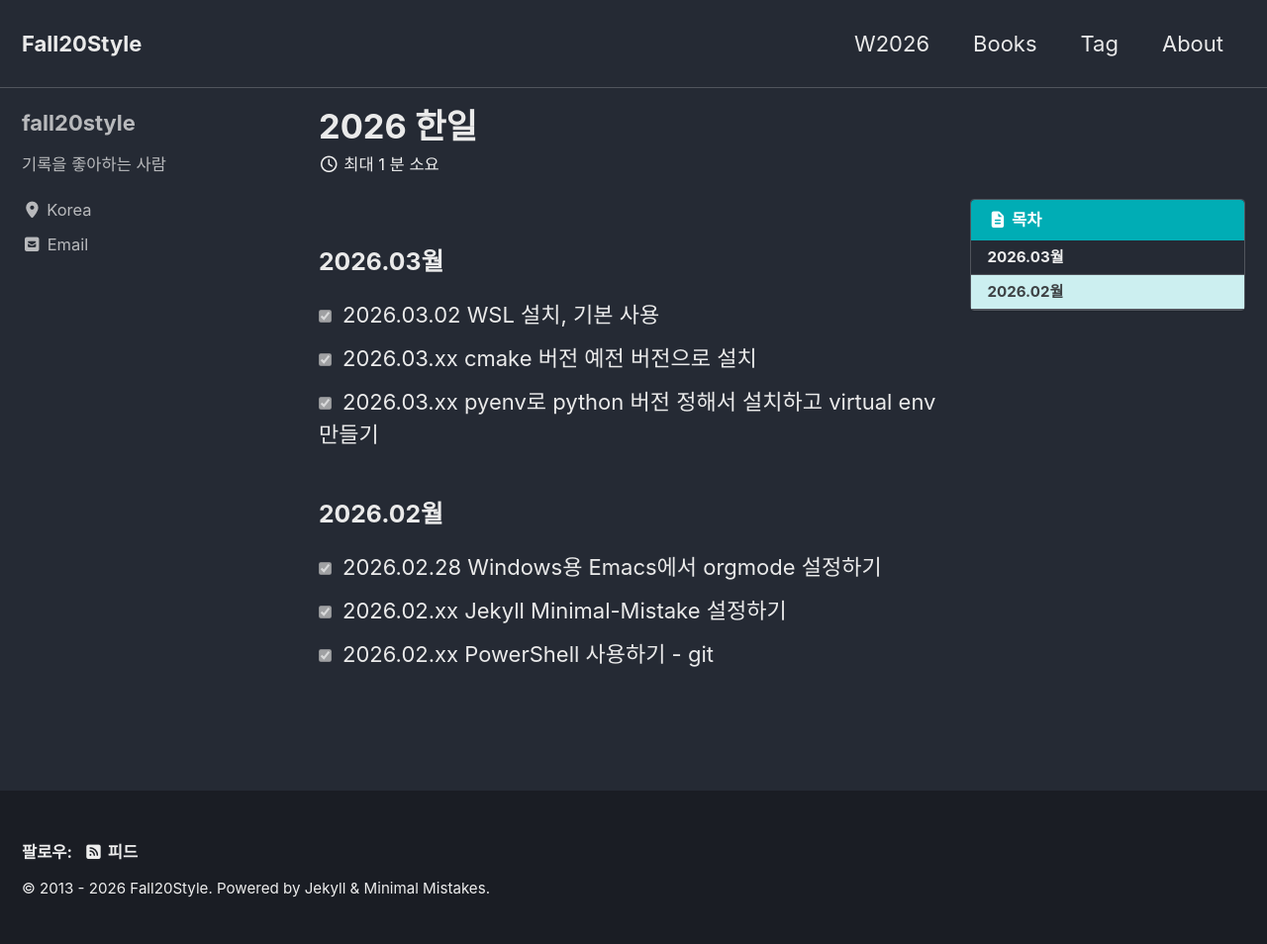
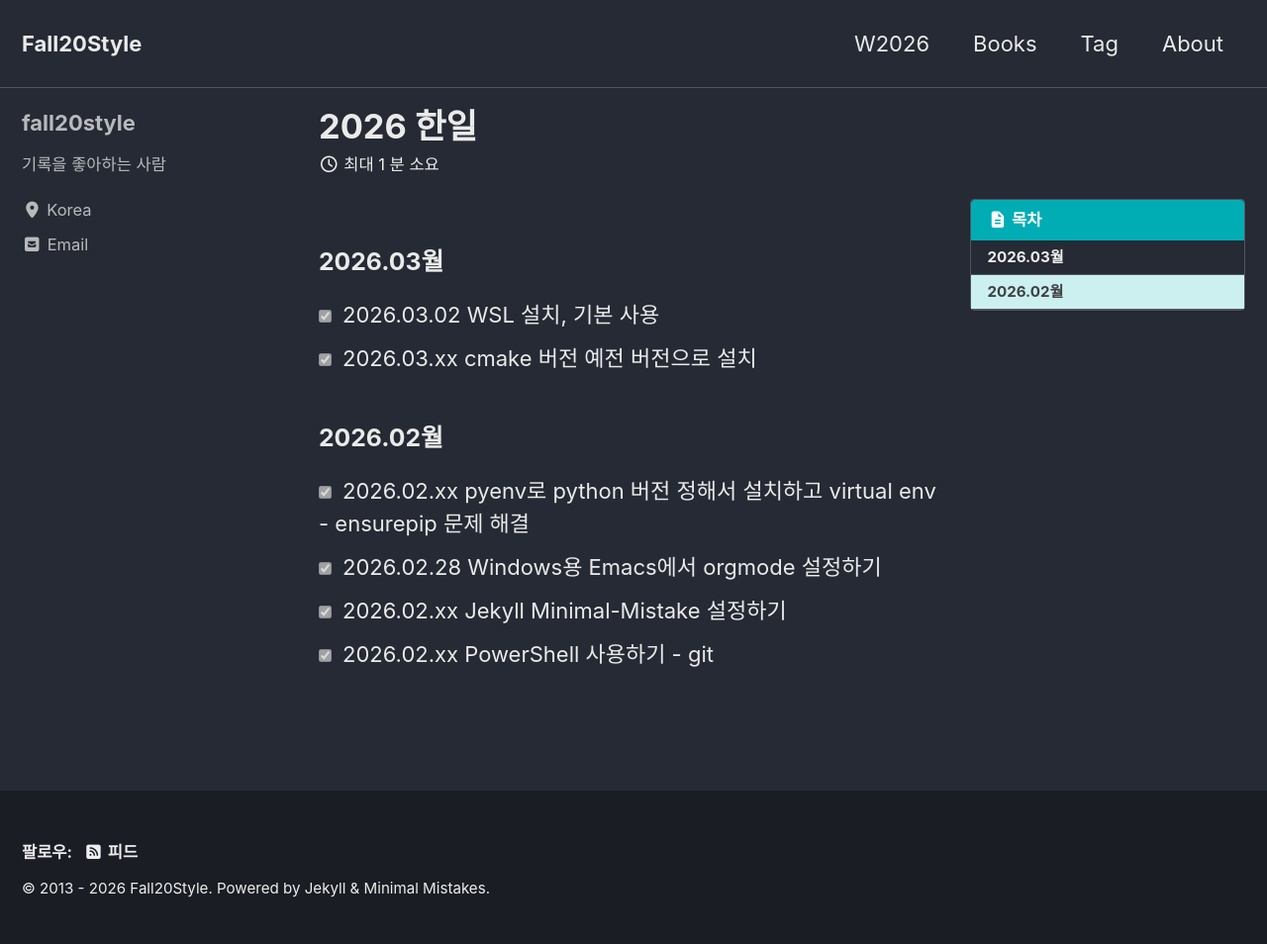
Before and after one commit to fall20style/fall20style.github.io, a Jekyll site: the page built from W2026.md, in a window 1280 px wide. Shown: the whole page at 99% size. Built offline with Jekyll 4.4.1, drawn with Linux system fonts in a browser that asks for light colours; cached includes are drawn as plain includes.

Commit message:
Update W2026.md

```diff
--- a/W2026.md
+++ b/W2026.md
@@ -14,9 +14,9 @@ description: desc가 여기에
 ### 2026.03월
 - [X] 2026.03.02 WSL 설치, 기본 사용
 - [X] 2026.03.xx cmake 버전 예전 버전으로 설치
-- [X] 2026.03.xx pyenv로 python 버전 정해서 설치하고 virtual env만들기
 
 ### 2026.02월
+- [X] 2026.02.xx pyenv로 python 버전 정해서 설치하고 virtual env - ensurepip 문제 해결
 - [X] 2026.02.28 Windows용 Emacs에서 orgmode 설정하기
 - [X] 2026.02.xx Jekyll Minimal-Mistake 설정하기
 - [X] 2026.02.xx PowerShell 사용하기 - git
```
